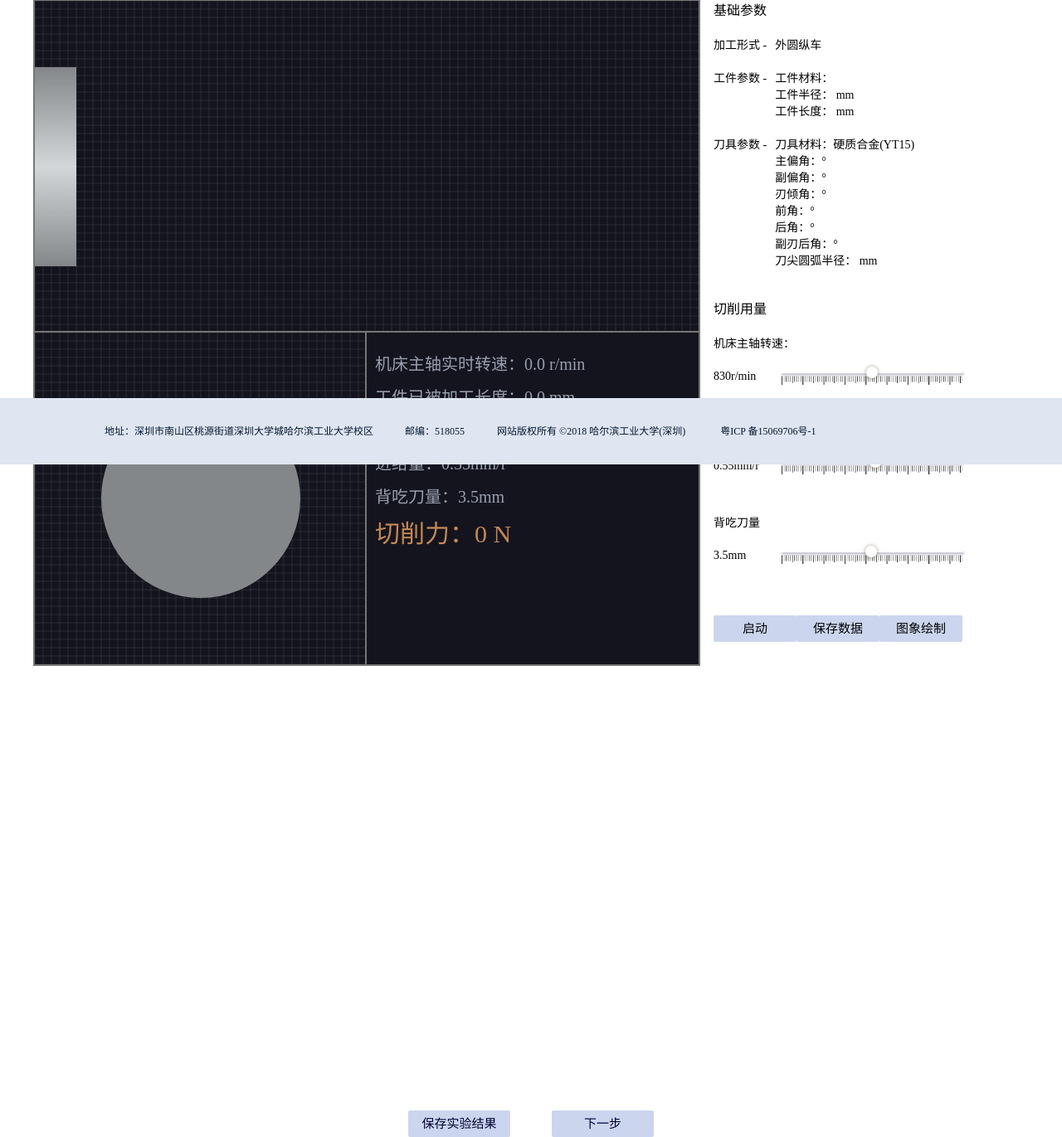
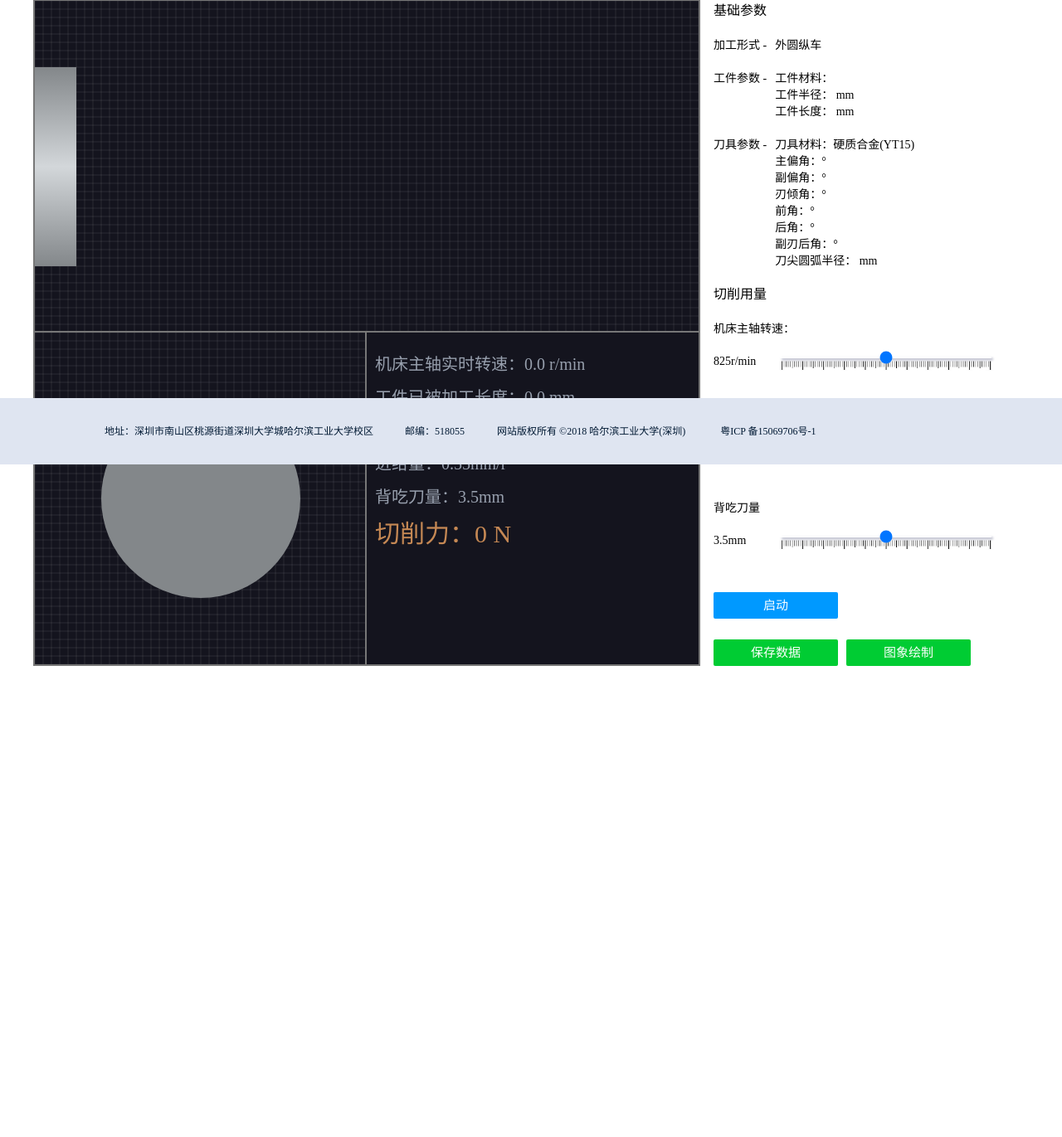
Before and after one commit to hugosmoon/hitvmm, a Django app: page /experiment/expoperation/1 in a window 1280 px wide. Shown: the part 240-1611 px from the top of the page at 83% size. After the commit the page ends 1043 px from the top, so only its background shows below. Run offline with Django 3.2, Linux system fonts and the light colour scheme; some libraries are stand-ins or nearby versions.

Commit message:
动态调整range条，优化css

```diff
--- a/static/sass/expsetting.css
+++ b/static/sass/expsetting.css
@@ -26,7 +26,8 @@
     width: 123px;
     height: 32px;
     line-height: 32px;
-    background-color: #cbd6ee;
+    background-color: #96a2ff;
+    color: #ffffff;
     border-radius: 2px;
     font-size: 15px;
     margin-top: 45px;
@@ -80,6 +81,9 @@
       width: 94px;
       text-align: center;
       margin-right: 14px; }
+    .addexpbox .addbox .selctbox3 {
+      width: 238px;
+      margin-left: -40px; }
     .addexpbox .addbox .radiobox {
       cursor: pointer;
       display: -webkit-box;
@@ -146,7 +150,7 @@
   position: relative;
   background: url("../img/scalebg.png") no-repeat center;
   background-position: 80px 12px;
-  background-size: 260px 12px; }
+  background-size: 258px 12px; }
 
 .scale1 {
   position: relative;
@@ -156,7 +160,7 @@
   position: relative;
   background: url("../img/scalebg.png") no-repeat center;
   background-position: 100px 12px;
-  background-size: 232px 12px; }
+  background-size: 240px 12px; }
 .scale2 {
   width: 300px;
   margin-top: -10px; }
@@ -181,21 +185,6 @@ p.setting1{
   left:20px;
 }
 
-.scale em.blue {
-  left: 10px;
-  font-size: 14px; }
-
-.scale em.blue2 {
-  left: 0px;
-  font-size: 12px; }
-
-.scale em.red {
-  right: 10px;
-  font-size: 14px; }
-
-.scale em.red2 {
-  right: 10px;
-  font-size: 12px; }
 
 form {
 
@@ -204,7 +193,7 @@ form {
   }
 
 input[type="range"] {
-  width: 100%;
+  width: 255px;
   height: 2px;
   background: url(../img/logo.png) no-repeat center;
   background-position: 0 10px;
@@ -215,17 +204,18 @@ input[type="range"] {
   -webkit-appearance: none;
   outline: none;
   }
-
-input[type="range"]::-webkit-slider-thumb {
-  width: 14px;
-  height: 14px;
-  background: #ffffff;
-  border-radius: 50%;
-  -webkit-box-shadow: 0 0 3px 2px rgba(73, 53, 11, 0.2);
-  box-shadow: 0 0 3px 2px rgba(73, 53, 11, 0.2);
+input.input-ex-2{
+  width: 238px;
+  height: 2px;
+  background: url(../img/logo.png) no-repeat center;
+  background-position: 0 10px;
+  background-size: 100% 9px;
+  border-radius: 5px;
+  -webkit-box-shadow: 2px 2px 3px 0 rgba(11, 18, 73, 0.4);
+  box-shadow: 2px 2px 3px 0 rgba(11, 18, 73, 0.4);
   -webkit-appearance: none;
-  cursor: default;
-  S}
+  outline: none;
+}
 
 
 
@@ -246,7 +236,7 @@ input[type="range"]::-webkit-slider-thumb {
     width: 800px;
     height: 100%; }
   .operationbox .right {
-    width: 300px;
+    width: 400px;
     min-height: 600px;
     margin-left: 20px; }
     .operationbox .right .rtit {
@@ -280,6 +270,23 @@ input[type="range"]::-webkit-slider-thumb {
         cursor: pointer; }
       .operationbox .right .obtnbox .restart {
         margin-left: 50px; }
+      .operationbox .right .obtnbox .bunt{
+        width: 150px;
+        margin-top: -10px;
+        margin-left: 0px;
+        margin-right: 10px;
+        color:#FFFFFF;
+        }
+      .operationbox .right .obtnbox .bunt.start{
+        background:#96a2ff;
+      }
+      .operationbox .right .obtnbox .bunt.save{
+        background:#00CC33;
+      }
+      .operationbox .right .obtnbox .bunt.draw{
+        background:#00CC33;
+      }
+
       .operationbox .right .obtnbox .stop {
         margin-left: 50px; }
 
--- a/templates/experiment/experiment1/expoperation.html
+++ b/templates/experiment/experiment1/expoperation.html
@@ -87,7 +87,7 @@
                         <div class="utxt">刀尖圆弧半径：<a id="corner_radius_text"></a> mm</div>
                     </div>
                 </div>
-            </div><br><br>
+            </div><br>
             <!--刻度尺-->
             <div class="rangebox">
                 <p class="rutit">切削用量</p>
@@ -96,7 +96,7 @@
                     <div class="scale">
 
                         <form>
-                            <input type="range" value="825" step="10" min="50" max="1600" id="rot_speed_scale" onchange="range()"/>
+                            <input type="range" value="825" step="1" min="50" max="1600" id="rot_speed_scale"/>
 
                         </form>
                         <p name="scaleShow" for="scale" id="rot_speed">830 r/min</p>
@@ -107,7 +107,7 @@
                     <div class="scale">
 
                         <form>
-                            <input type="range" value="0.55" step="0.05" min="0.05" max="1" id="feed_rate_scale" onchange="range()"/>
+                            <input type="range" value="0.55" step="0.01" min="0.05" max="1" id="feed_rate_scale"/>
 
                         </form>
                         <p name="scaleShow" for="scale" id="feed_rate">0.55 mm/r</p>
@@ -118,7 +118,7 @@
                     <div class="scale">
 
                         <form>
-                            <input type="range" value="3.5" step="0.1" min="1" max="6" id="cutting_depth_scale" onchange="range()"/>
+                            <input type="range" value="3.5" step="0.1" min="1" max="6" id="cutting_depth_scale" />
 
                         </form>
                         <p name="scaleShow" for="scale" id="cutting_depth">3.5 mm</p>
@@ -126,17 +126,16 @@
                 </div>
             </div>
             <div class="obtnbox">
-                <div id="start" class="obtn start">启动</div>
-                <div id="save_img" class="obtn start">保存数据</div>
-                <div id="save_img" class="obtn start" onclick="goto_draw()");">图象绘制</div>
+                <div id="start" class="obtn bunt start" style="background:#0099FF;color:#FFFFFF;">启动</div>
+            </div>
+        <div class="obtnbox">
+                <div id="save_img" class="obtn bunt save">保存数据</div>
+                <div id="save_img" class="obtn bunt draw" onclick="goto_draw()");">图象绘制</div>
             </div>
         </div>
 
     </div>
-    <div class="btnbox">
-        <div class="btn btnleft">保存实验结果</div>
-        <div class="btn btnright">下一步</div>
-    </div>
+
 </div>
 <div class="footer">
     <div class="fbox">
@@ -162,13 +161,21 @@
 
 
 <script>
+    //页面加载时匹配文字和滑条值
     range();
+
+    //监听range的变化
+    $('#cutting_depth_scale').bind('input propertychange', range);
+    $('#feed_rate_scale').bind('input propertychange', range);
+    $('#rot_speed_scale').bind('input propertychange', range);
+
     function range() {
         $('#cutting_depth').html($('#cutting_depth_scale').val()+'mm');
         $('#feed_rate').html($('#feed_rate_scale').val()+'mm/r');
         $('#rot_speed').html($('#rot_speed_scale').val()+'r/min');
+    }
 
-    }
+
     $("#workpiece_material_text").html(workpiece_material)
     $("#workpiece_r_text").html(workpiece_r)
     $("#workpiece_l_text").html(workpiece_l)
--- a/vm4/view/view_experiment.py
+++ b/vm4/view/view_experiment.py
@@ -20,6 +20,8 @@ def expsetting(request,id):
         return render(request, "experiment/experiment1/expsetting.html")
     elif id == '2':
         return render(request, "experiment/experiment2/expsetting.html")
+    elif id == '3':
+        return render(request, "experiment/experiment3/expsetting.html")
 
 def expsetting2(request):
     return render(request,"experiment/expsetting2.html")
@@ -29,6 +31,8 @@ def expoperation(request,id):
         return render(request, "experiment/experiment1/expoperation.html")
     elif id=='2':
         return render(request, "experiment/experiment2/expoperation.html")
+    elif id=='3':
+        return render(request, "experiment/experiment3/expoperation.html")
 
 def image_draw(request):
     return render(request,"experiment/image_draw.html")
```
Also changed, not shown: templates/experiment/experiment1/expsetting.html (+8 -1 lines), templates/experiment/experiment2/expoperation.html (+7 -6 lines), templates/experiment/experiment2/expsetting.html (+13 -5 lines).
